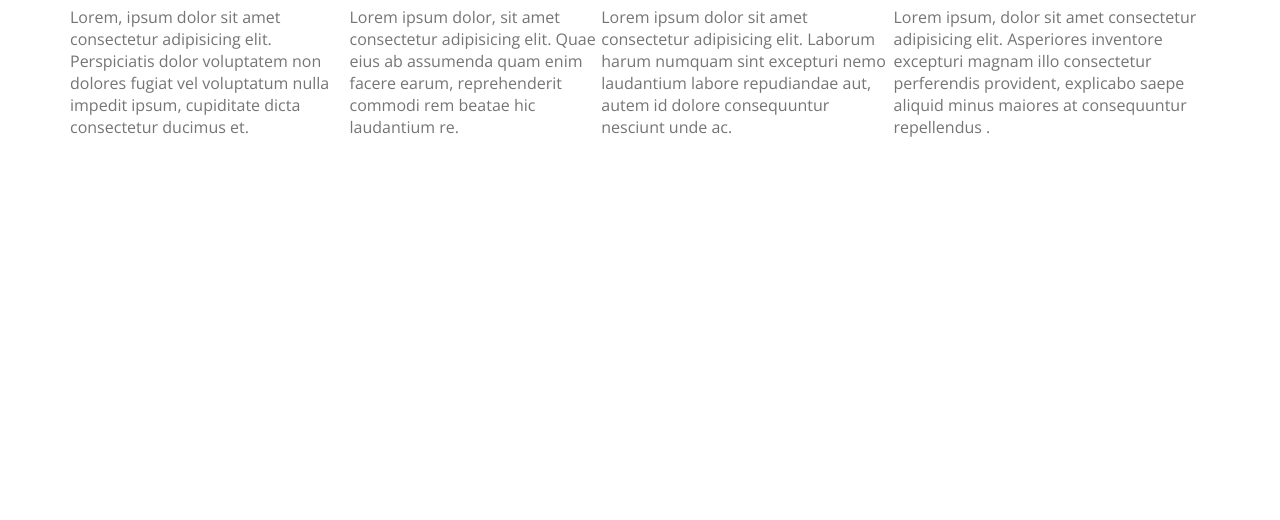
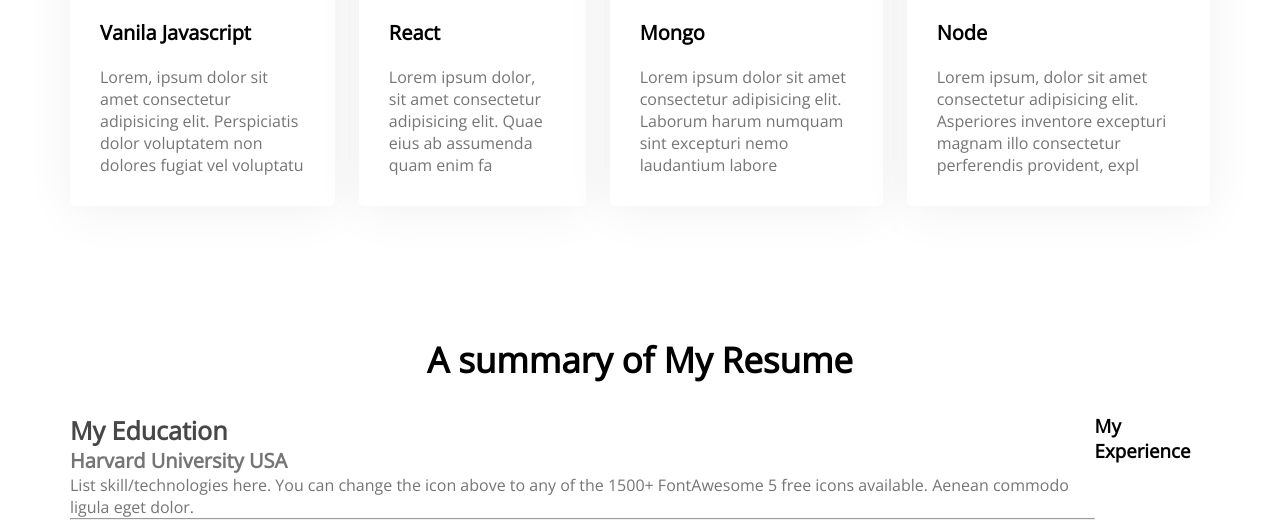
Before and after one commit to antik1801/developer-portfolio, a plain HTML site: page index.html in a window 1280 px wide. Shown: the part 1779-2299 px from the top of the page. Before the commit the page ends 1917 px from the top, so only its background shows below. Drawn offline with nearby package versions, Linux system fonts and the light colour scheme.

Commit message:
developers portfolio updates today0

```diff
--- a/index.html
+++ b/index.html
@@ -1,13 +1,19 @@
 <!DOCTYPE html>
 <html lang="en">
+
 <head>
     <meta charset="UTF-8">
     <meta http-equiv="X-UA-Compatible" content="IE=edge">
     <meta name="viewport" content="width=device-width, initial-scale=1.0">
     <title>Developer Portfolio</title>
     <link rel="stylesheet" href="/styles/portfolio.css">
-    <link rel="preconnect" href="https://fonts.googleapis.com"><link rel="preconnect" href="https://fonts.gstatic.com" crossorigin><link href="https://fonts.googleapis.com/css2?family=Acme&family=Bebas+Neue&family=Libre+Baskerville:wght@700&family=Open+Sans&family=Pacifico&family=Poppins:wght@300;400&family=Roboto+Condensed&family=Roboto+Slab:wght@300&family=Satisfy&display=swap" rel="stylesheet">
+    <link rel="preconnect" href="https://fonts.googleapis.com">
+    <link rel="preconnect" href="https://fonts.gstatic.com" crossorigin>
+    <link
+        href="https://fonts.googleapis.com/css2?family=Acme&family=Bebas+Neue&family=Libre+Baskerville:wght@700&family=Open+Sans&family=Pacifico&family=Poppins:wght@300;400&family=Roboto+Condensed&family=Roboto+Slab:wght@300&family=Satisfy&display=swap"
+        rel="stylesheet">
 </head>
+
 <body>
     <header class="header">
         <nav>
@@ -23,7 +29,8 @@
             <div>
                 <h3 class="banner-subtitle">Hi, I am</h3>
                 <h1 class="banner-title">Mary Hardy</h1>
-                <p class="banner-descripion">Shot what able cold new see hold.Friendly as an betrayed formerly he. Morning because as to society behaved moments.</p>
+                <p class="banner-descripion">Shot what able cold new see hold.Friendly as an betrayed formerly he.
+                    Morning because as to society behaved moments.</p>
                 <button class="btn-primary">Download CV</button>
             </div>
             <img src="/images/hardy.png" alt="">
@@ -32,7 +39,10 @@
     <main>
         <section class="about">
             <h3 class="section-title">About ME</h3>
-            <p class="section-description">I, m a designer & developer with a passion for web design. I enjoy developing simple, clean and slick websites that provide real value to the end user. Thousands of clients have procured exceptional resulfs while working with me. Delivering work within time and budget which meets clients requirements in our mata.</p>
+            <p class="section-description">I, m a designer & developer with a passion for web design. I enjoy developing
+                simple, clean and slick websites that provide real value to the end user. Thousands of clients have
+                procured exceptional resulfs while working with me. Delivering work within time and budget which meets
+                clients requirements in our mata.</p>
             <div class="about-info-contact">
                 <div class="about-info">
                     <p class="info-title">Name:</p>
@@ -59,28 +69,53 @@
                 <div class="skill">
                     <img src="/images/icons/js.png" alt="">
                     <p class="skill-title">Vanila Javascript</p>
-                    <p class="skill-description">Lorem, ipsum dolor sit amet consectetur adipisicing elit. Perspiciatis dolor voluptatem non dolores fugiat vel voluptatum nulla impedit ipsum, cupiditate dicta consectetur ducimus et.</p>
+                    <p class="skill-description">Lorem, ipsum dolor sit amet consectetur adipisicing elit. Perspiciatis
+                        dolor voluptatem non dolores fugiat vel voluptatu</p>
                 </div>
                 <div class="skill">
                     <img src="/images/icons/react.png" alt="">
                     <p class="skill-title">React</p>
-                    <p class="skill-description">Lorem ipsum dolor, sit amet consectetur adipisicing elit. Quae eius ab assumenda quam enim facere earum, reprehenderit commodi rem beatae hic laudantium re.</p>
+                    <p class="skill-description">Lorem ipsum dolor, sit amet consectetur adipisicing elit. Quae eius ab
+                        assumenda quam enim fa</p>
                 </div>
                 <div class="skill">
                     <img src="/images/icons/mongo.png" alt="">
                     <p class="skill-title">Mongo</p>
-                    <p class="skill-description">Lorem ipsum dolor sit amet consectetur adipisicing elit. Laborum harum numquam sint excepturi nemo laudantium labore repudiandae aut, autem id dolore consequuntur nesciunt unde ac.</p>
+                    <p class="skill-description">Lorem ipsum dolor sit amet consectetur adipisicing elit. Laborum harum
+                        numquam sint excepturi nemo laudantium labore </p>
                 </div>
                 <div class="skill">
                     <img src="/images/icons/nodejs.png" alt="">
                     <p class="skill-title">Node</p>
-                    <p class="skill-description">Lorem ipsum, dolor sit amet consectetur adipisicing elit. Asperiores inventore excepturi magnam illo consectetur perferendis provident, explicabo saepe aliquid minus maiores at consequuntur repellendus .</p>
+                    <p class="skill-description">Lorem ipsum, dolor sit amet consectetur adipisicing elit. Asperiores
+                        inventore excepturi magnam illo consectetur perferendis provident, expl</p>
                 </div>
             </div>
+            <!-- resume section -->
+            <section class="resume">
+                <h3 class="section-title">A summary of My Resume</h3>
+                <div class="resume-content">
+                    <div class="resume-item">
+                        <h3 class="title">My Education</h3>
+                        <h5 class="subtitle">Harvard University USA</h5>
+                        <p class="description">List skill/technologies here. You can change the icon above
+                            to any of the 1500+ FontAwesome 5 free icons available. Aenean commodo ligula eget dolor.
+                        </p>
+                        <hr>
+                    </div>
+
+                    <div>
+                        <h3 class="resume-title">My Experience</h3>
+
+                    </div>
+                </div>
+            </section>
         </section>
     </main>
+
     <body>
 
     </body>
 </body>
+
 </html>
--- a/styles/portfolio.css
+++ b/styles/portfolio.css
@@ -2,6 +2,10 @@
     margin: 0;
 
     font-family: 'Open Sans', sans-serif;
+}
+
+section {
+    margin-top: 130px;
 }
 
 .text-primary {
@@ -89,7 +93,6 @@ main {
 
 /* section styles */
 .about {
-    margin-top: 130px;
     background: #FFF8F3;
     border-radius: 10px;
     padding: 130px 150px;
@@ -120,18 +123,16 @@ main {
     color: #757575;
 }
 
-.what-i-do {
-    margin-top: 130px;
-}
-
 .skill-container {
     display: flex;
+    gap: 24px;
 }
 
 .skill-title {
     font-weight: 700;
     font-size: 20px;
     margin-bottom: 20px;
+    margin-top: 30px;
 }
 
 .skill-description {
@@ -139,3 +140,37 @@ main {
     font-weight: 400;
     font-size: 16px;
 }
+
+.skill {
+    background: #FFFFFF;
+    box-shadow: 0px 6px 50px rgba(0, 0, 0, 0.06);
+    border-radius: 5px;
+    padding: 30px;
+}
+
+/* resume section  */
+.resume-content {
+    display: flex;
+}
+
+.resume-item {
+
+}
+
+.resume .title {
+    color: #474747;
+    font-weight: 700;
+    font-size: 25px;
+}
+
+.resume .subtitle {
+    color: #757575;
+    font-weight: 600;
+    font-size: 20px;
+}
+
+.resume .description {
+    color: #757575;
+    font-weight: 400;
+    font-size: 16px;
+}
```
